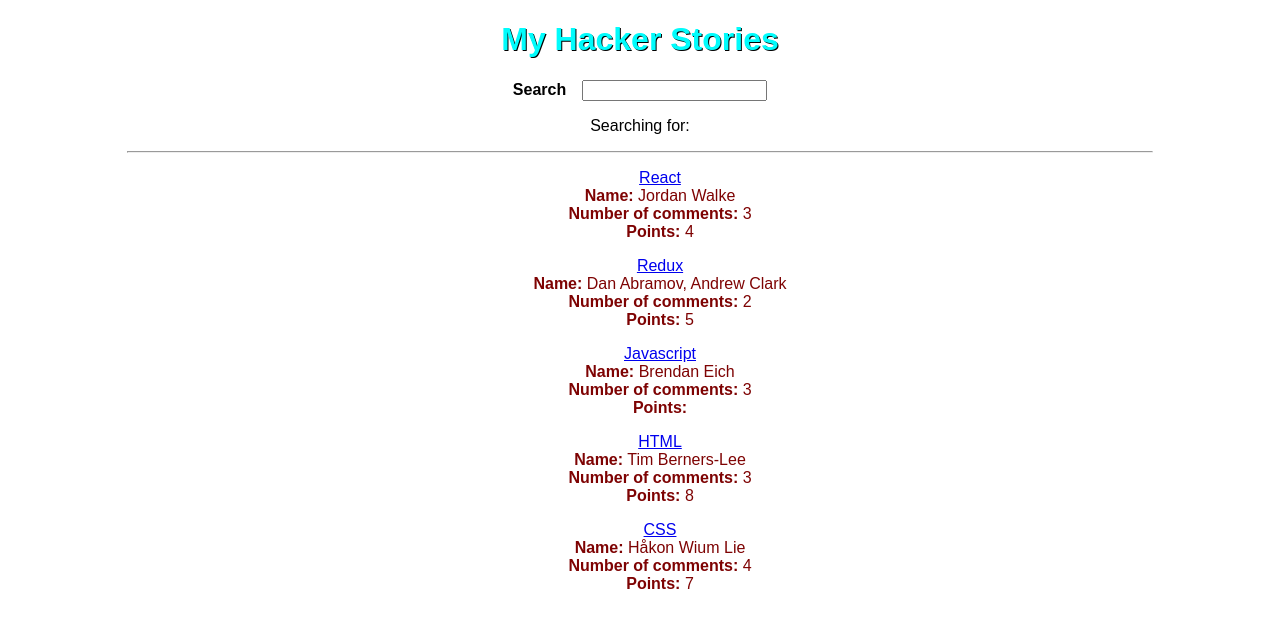
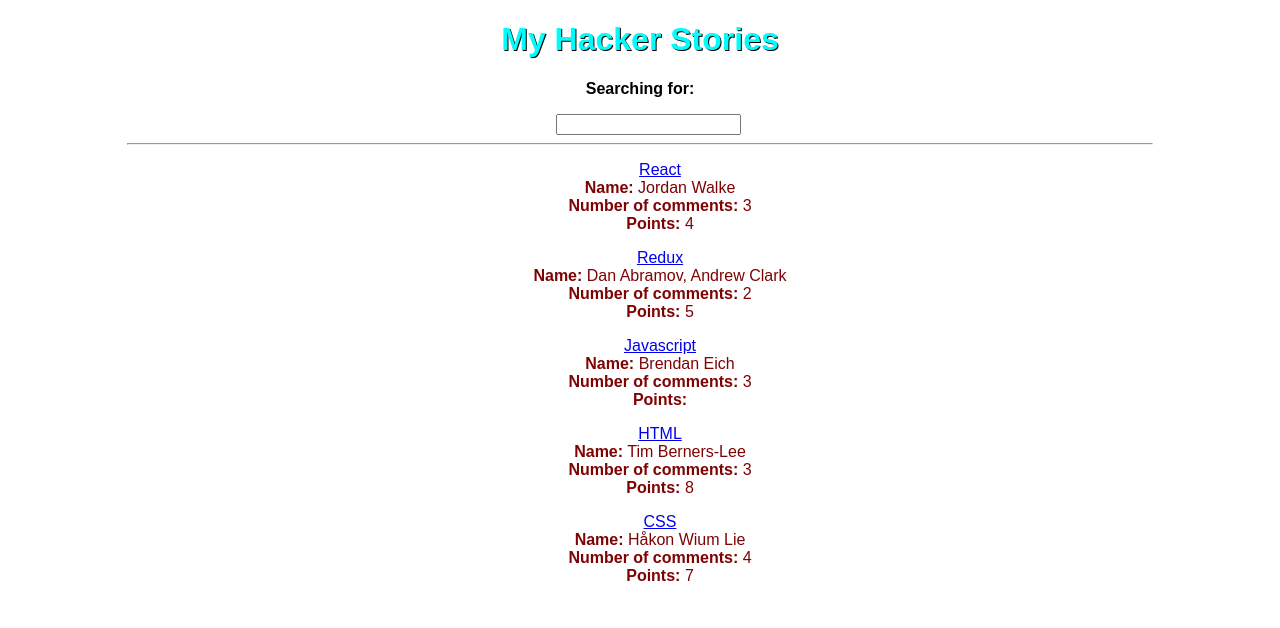
Before and after one commit to pramirez2328/react_search_app, a React (Create React App) app: page / in a window 1280 px wide. Shown: the top 628 px of the page. Built offline with nearby package versions, Linux system fonts and the light colour scheme; the HTML template or start-up script is replaced by a standard one.

Commit message:
add children

```diff
--- /dev/null
+++ b/src/CustomSearch.jsx
@@ -0,0 +1,19 @@
+import React from "react";
+
+function CustomSearch({
+  labelName,
+  customLabel,
+  type,
+  search,
+  onSearch,
+  children,
+}) {
+  return (
+    <div>
+      <label htmlFor={labelName}>{children}</label>
+      <input id={labelName} type={type} value={search} onChange={onSearch} />
+    </div>
+  );
+}
+
+export default CustomSearch;
--- a/src/search.jsx
+++ b/src/search.jsx
@@ -1,13 +1,20 @@
 import React from "react";
-function Search({ search, onSearch, customLabel, labelName, type }) {
+import CustomSearch from "./CustomSearch";
+function Search({ search, onSearch, customLabel, labelName, type, children }) {
   return (
     <div>
       <h1>My Hacker Stories</h1>
-      <label htmlFor={labelName}>{customLabel}</label>
-      <input id={labelName} type={type} value={search} onChange={onSearch} />
-      <p>
-        Searching for: <strong>{search}</strong>
-      </p>
+      <CustomSearch
+        labelName={labelName}
+        customLabel={customLabel}
+        type={type}
+        search={search}
+        onSearch={onSearch}
+      >
+        <p>
+          Searching for: <strong>{search}</strong>
+        </p>
+      </CustomSearch>
       <hr />
     </div>
   );
```
